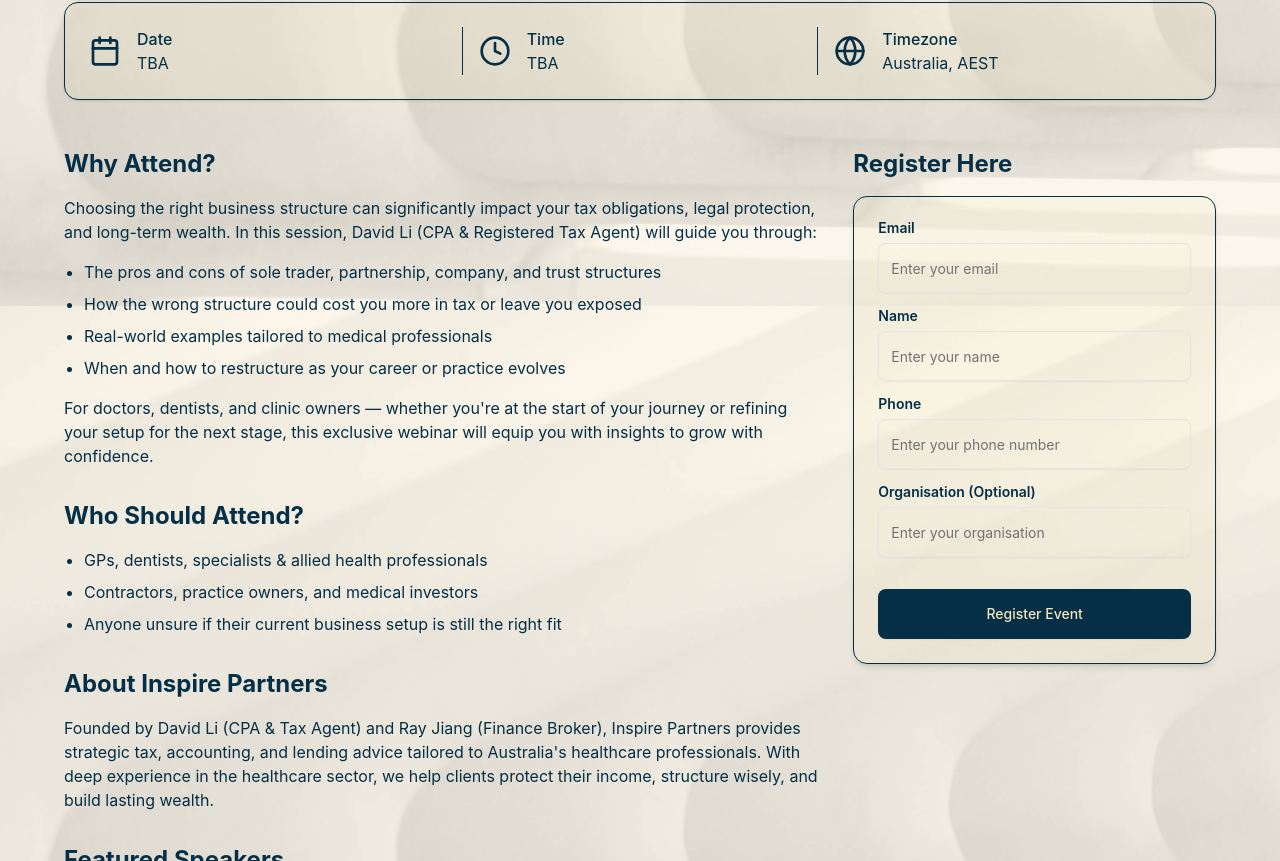
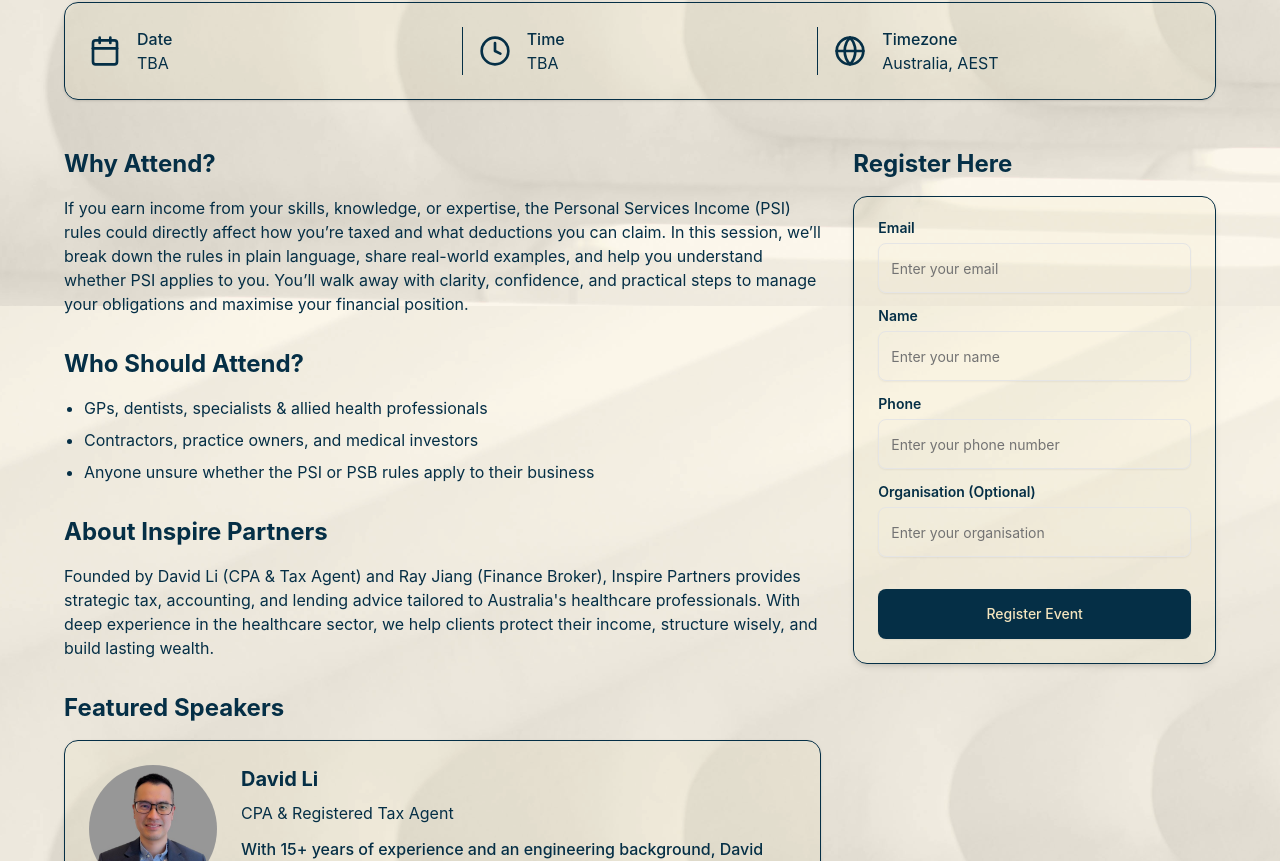
Before and after one commit to Ray-Ins/my-homepage, a Next.js app: page /event-register in a window 1280 px wide. Shown: the part 719-1580 px from the top of the page. Built offline with nearby package versions, Linux system fonts and the light colour scheme; no server answers; the database is empty.

Commit message:
fix: modify text of event registration

```diff
--- a/app/(routes)/event-register/page.tsx
+++ b/app/(routes)/event-register/page.tsx
@@ -196,30 +196,13 @@
               Why Attend?
             </h2>
             <p className="mb-4">
-              Choosing the right business structure can significantly impact
-              your tax obligations, legal protection, and long-term wealth. In
-              this session, David Li (CPA & Registered Tax Agent) will guide you
-              through:{" "}
-            </p>
-            <ul className="list-disc pl-5 space-y-2">
-              <li>
-                The pros and cons of sole trader, partnership, company, and
-                trust structures
-              </li>
-              <li>
-                How the wrong structure could cost you more in tax or leave you
-                exposed
-              </li>
-              <li>Real-world examples tailored to medical professionals</li>
-              <li>
-                When and how to restructure as your career or practice evolves
-              </li>
-            </ul>
-            <p className="mt-4">
-              For doctors, dentists, and clinic owners — whether you&apos;re at
-              the start of your journey or refining your setup for the next
-              stage, this exclusive webinar will equip you with insights to grow
-              with confidence.
+              If you earn income from your skills, knowledge, or expertise, the
+              Personal Services Income (PSI) rules could directly affect how
+              you’re taxed and what deductions you can claim. In this session,
+              we’ll break down the rules in plain language, share real-world
+              examples, and help you understand whether PSI applies to you.
+              You’ll walk away with clarity, confidence, and practical steps to
+              manage your obligations and maximise your financial position.
             </p>
           </div>
 
@@ -231,8 +214,7 @@
             <li>GPs, dentists, specialists & allied health professionals</li>
             <li>Contractors, practice owners, and medical investors</li>
             <li>
-              Anyone unsure if their current business setup is still the right
-              fit
+              Anyone unsure whether the PSI or PSB rules apply to their business
             </li>
           </ul>
 
```
